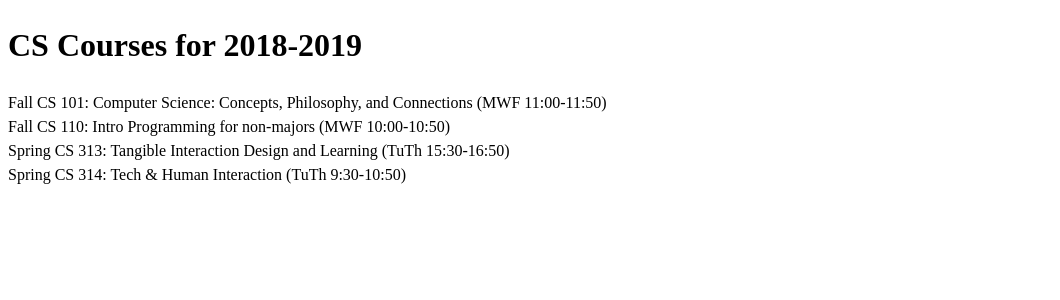
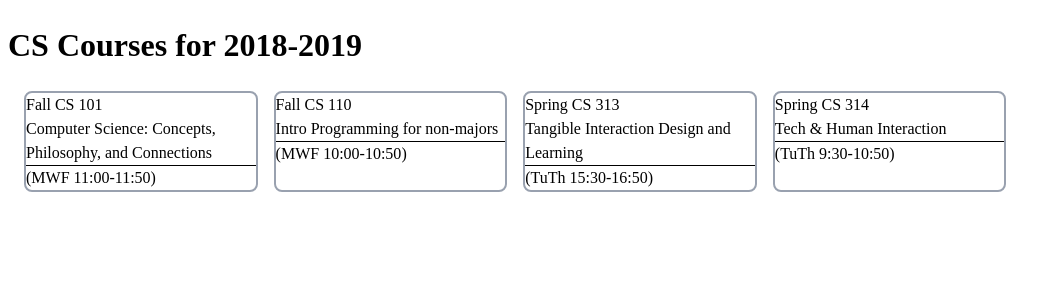
Before and after one commit to ysilksa/yan-react-challenges, a React (Vite) app: page / in a window 1280 px wide. Shown: the top 300 px of the page, without its empty margins (0-1060 px from the left). Built offline with nearby package versions, Linux system fonts and the light colour scheme.

Commit message:
refactor: replace <table> tags

```diff
--- a/src/components/CoursesList.tsx
+++ b/src/components/CoursesList.tsx
@@ -17,15 +17,16 @@ const CoursesList = ({ schedule } : {schedule: Schedule}) => {
 
   const coursesList = Object.entries(schedule.courses);
   return (
-    <table>
+    <div className = "grid grid-cols-[repeat(auto-fill,_minmax(200px,_1fr))] gap-4 px-4">
       {coursesList.map(([key, course]) => (
-        <tr key={key}>
-          <td>
-            {course.term} CS {course.number}: {course.title} ({course.meets})
-          </td>
-        </tr>
+        <div key={key} className = "border-2 border-gray-400 rounded-lg">
+          <h2>{course.term} CS {course.number}</h2>
+          <p>{course.title}</p>
+          <hr/>
+          <p>({course.meets})</p>
+        </div>
       ))}
-    </table>
+    </div>
   );
 }
 
```
